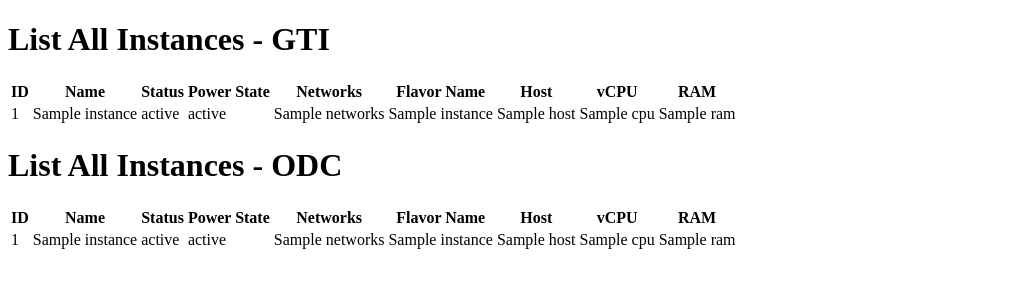
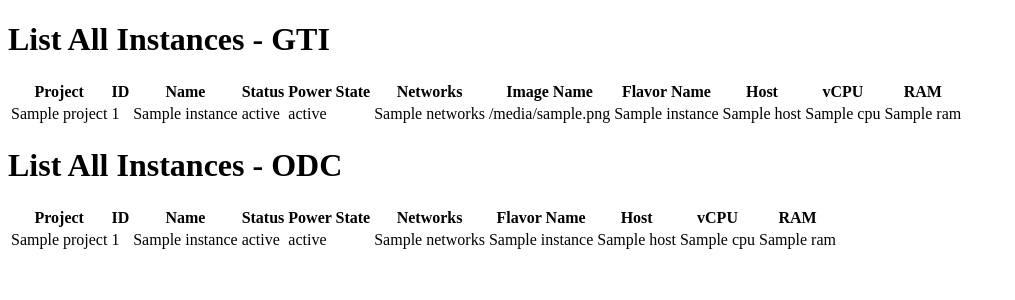
Before and after one commit to Pepryan/openstack-resource, a Flask app: template templates/list_all_instances.html in a window 1280 px wide. Shown: the top 300 px of the page, without its empty margins (0-1015 px from the left). Run offline with Flask 2, Linux system fonts and the light colour scheme; the template is opened without the code that fills it: most values are stand-ins (such as "Sample title", 1, 10 or a date in 2020); parts of the project's set-up code (start-up, migrations or seed data) failed here and were passed over.

Commit message:
update script get-data-aio, update csv, update allinstance

```diff
--- a/templates/list_all_instances.html
+++ b/templates/list_all_instances.html
@@ -8,11 +8,13 @@
     <table>
         <thead>
             <tr>
+                <th>Project</th>
                 <th>ID</th>
                 <th>Name</th>
                 <th>Status</th>
                 <th>Power State</th>
                 <th>Networks</th>
+                <th>Image Name</th>
                 <th>Flavor Name</th>
                 <th>Host</th>
                 <th>vCPU</th>
@@ -22,11 +24,13 @@
         <tbody>
             {% for instance in data_list %}
             <tr>
+                <td>{{ instance["Project"] }}</td>
                 <td>{{ instance["ID"] }}</td>
                 <td>{{ instance["Name"] }}</td>
                 <td>{{ instance["Status"] }}</td>
                 <td>{{ instance["Power State"] }}</td>
                 <td>{{ instance["Networks"] }}</td>
+                <td>{{ instance["Image Name"] }}</td>
                 <td>{{ instance["Flavor Name"] }}</td>
                 <td>{{ instance["Host"] }}</td>
                 <td>{{ instance["CPU"] }}</td>
@@ -39,6 +43,7 @@
     <table>
         <thead>
             <tr>
+                <th>Project</th>
                 <th>ID</th>
                 <th>Name</th>
                 <th>Status</th>
@@ -53,6 +58,7 @@
         <tbody>
             {% for instance in data_list_odc %}
             <tr>
+                <td>{{ instance["Project"] }}</td>
                 <td>{{ instance["ID"] }}</td>
                 <td>{{ instance["Name"] }}</td>
                 <td>{{ instance["Status"] }}</td>
```
Also changed, not shown: 1 other file.
